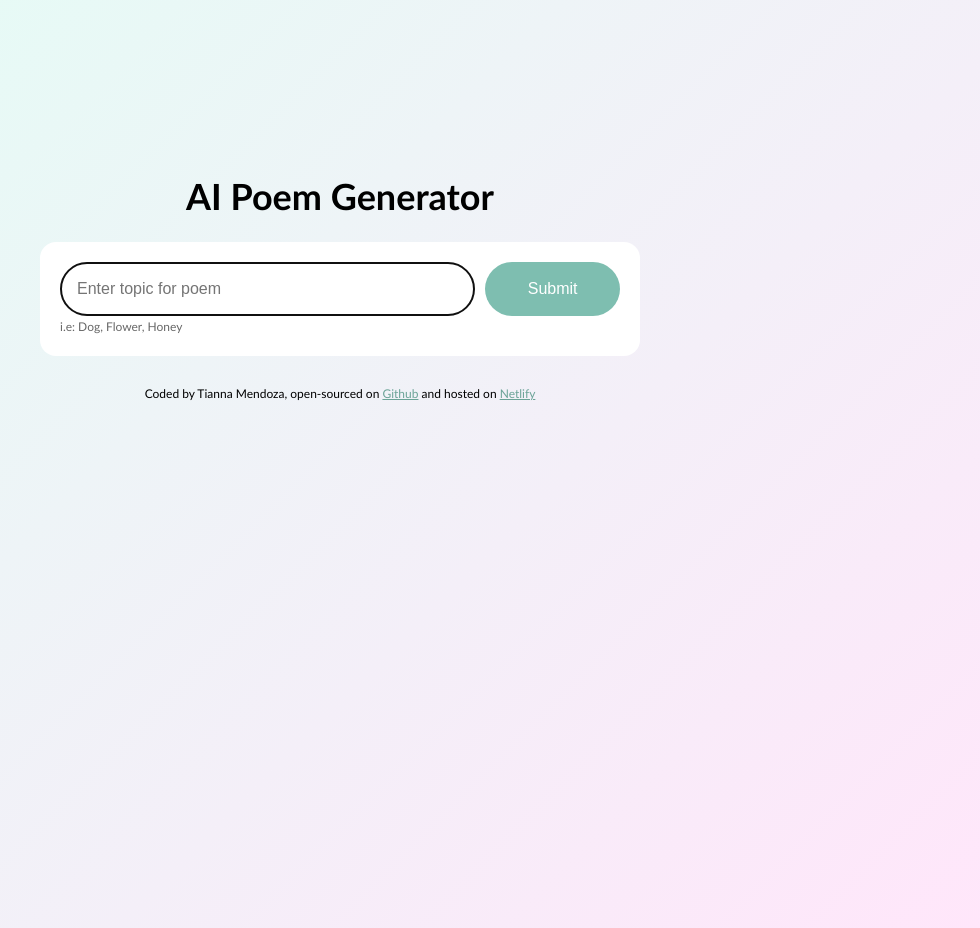
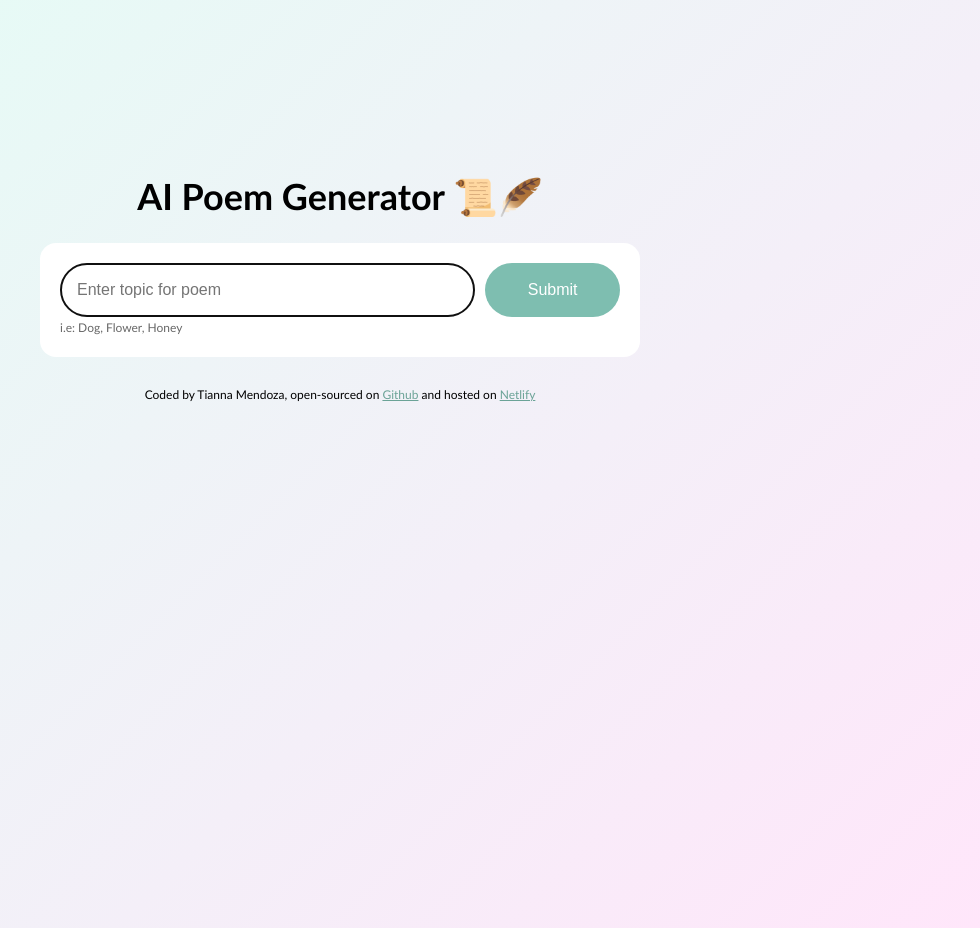
Before and after one commit to mainlyti/SheCodes-Poem-Generator, a plain HTML site: page index.html in a window 1280 px wide. Shown: the whole page, without its empty margins (300-1280 px from the left). Drawn offline with nearby package versions, Linux system fonts and the light colour scheme.

Commit message:
added to h1

```diff
--- a/index.html
+++ b/index.html
@@ -11,7 +11,7 @@
   <body>
     <div class="container">
       <header>
-        <h1>AI Poem Generator</h1>
+        <h1>AI Poem Generator 📜🪶</h1>
       </header>
       <main>
         <div class="form-container">
```
